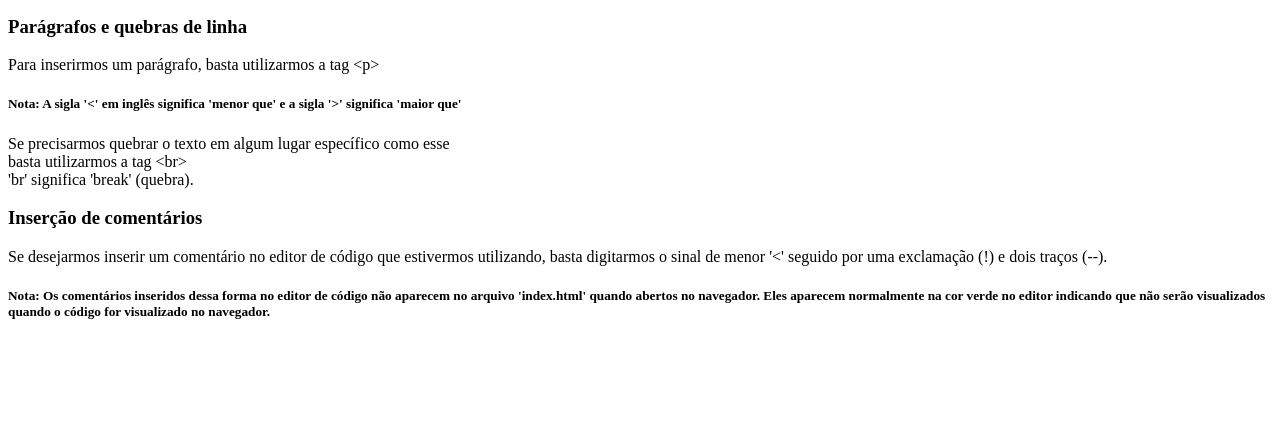
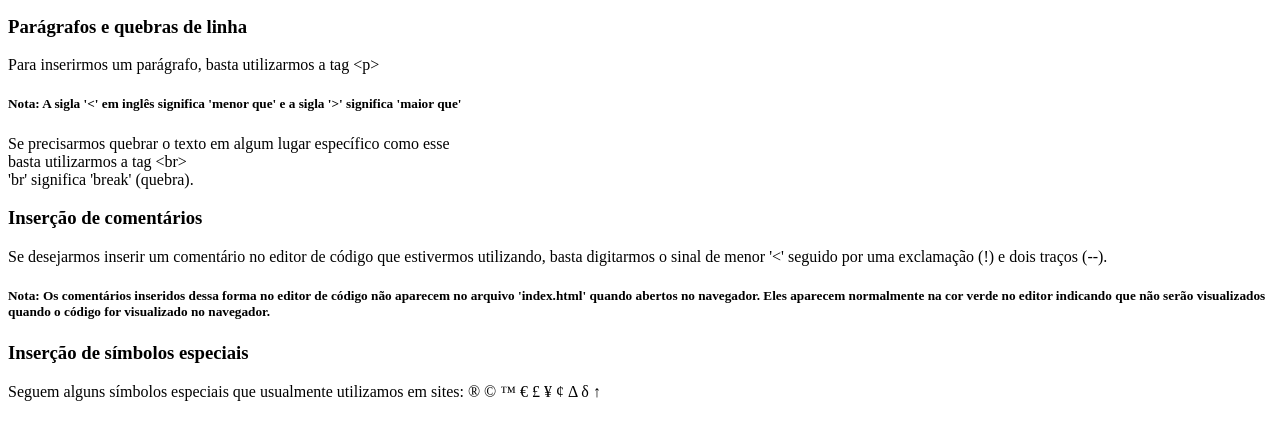
Before and after one commit to Vjsantana/HTML5_CSS3_JavaScript, a plain HTML site: page Exercicios/Ex001/index.html in a window 1280 px wide. Shown: the part 101-540 px from the top of the page. Drawn offline with Linux system fonts and the light colour scheme.

Commit message:
Update index.html

```diff
--- a/Exercicios/Ex001/index.html
+++ b/Exercicios/Ex001/index.html
@@ -18,10 +18,25 @@
     <p>Se precisarmos quebrar o texto em algum lugar específico como esse <br> basta utilizarmos a tag &lt;br&gt; <br> <!--LT em inglês significa Less Than (menor que) e GT significa Greater Than (maior que)-->
         'br' significa 'break' (quebra).</p>
 
-        <h3>Inserção de comentários</h3>
+    <h3>Inserção de comentários</h3>
 
     <p>Se desejarmos inserir um comentário no editor de código que estivermos utilizando, basta digitarmos o sinal de menor '&lt' seguido por uma exclamação (!) e dois traços (--).</p>
 
     <h5>Nota: Os comentários inseridos dessa forma no editor de código não aparecem no arquivo 'index.html' quando abertos no navegador. Eles aparecem normalmente na cor verde no editor indicando que não serão visualizados quando o código for visualizado no navegador.</h5>
+
+    <h3>Inserção de símbolos especiais</h3>
+
+    <p>Seguem alguns símbolos especiais que usualmente utilizamos em sites:
+        &reg;
+        &copy;
+        &trade;
+        &euro;
+        &pound;
+        &yen;
+        &cent;
+        &Delta;
+        &delta;
+        &uparrow;
+    </p>
 </body>
 </html>
```
